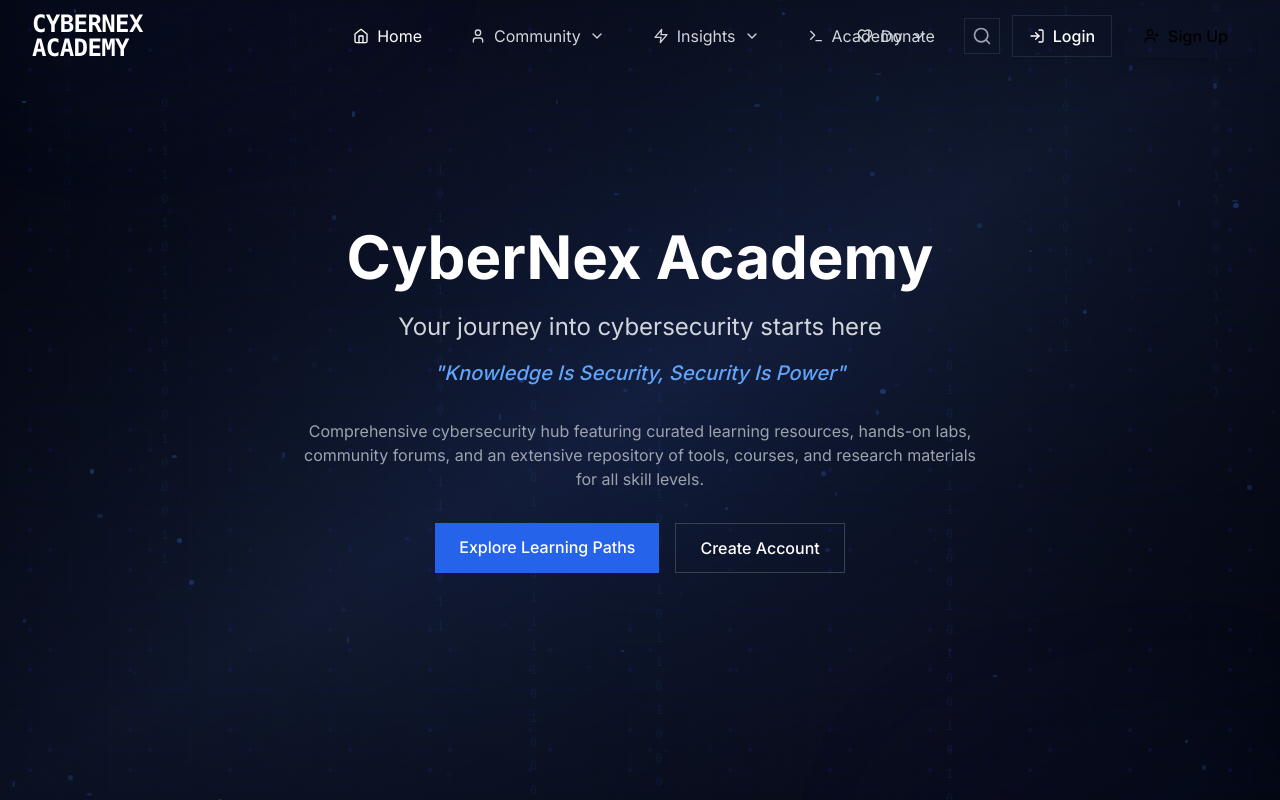
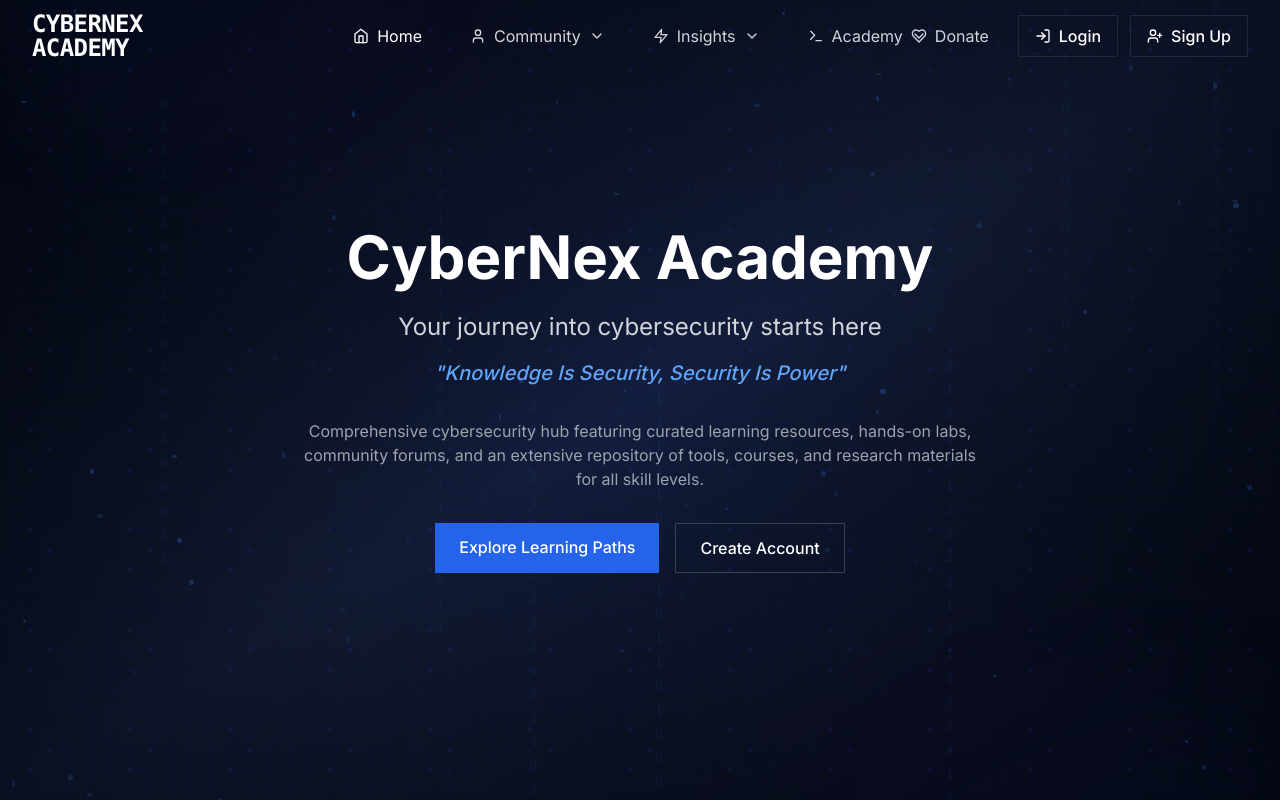
Before and after one commit to Blackpenguin46/cybernexacademy, a Next.js app: page / in a window 1280 px wide. Shown: the top 800 px of the page. Built offline with nearby package versions, Linux system fonts and the light colour scheme.

Commit message:
Fix: Enforced dynamic rendering for all pages and fixed build issues

```diff
--- a/app/components/Navbar.tsx
+++ b/app/components/Navbar.tsx
@@ -4,7 +4,7 @@ import { useState, useEffect } from 'react';
 import Link from 'next/link';
 import { usePathname } from 'next/navigation';
 import { motion, AnimatePresence } from 'framer-motion';
-import { Search, Lock, User, Menu, X, ChevronDown, Shield, Terminal, Zap, Server, Database, Code, Settings, Home, Heart, LogIn, UserPlus } from 'lucide-react';
+import { Lock, User, Menu, X, ChevronDown, Shield, Terminal, Zap, Server, Database, Code, Settings, Home, Heart, LogIn, UserPlus } from 'lucide-react';
 import { supabase } from "@/lib/supabase";
 
 export default function Navbar() {
@@ -336,11 +336,6 @@ export default function Navbar() {
               </AnimatePresence>
             </div>
 
-            <button className="text-gray-400 hover:text-neon-blue p-2 rounded-md transition-colors relative group">
-              <div className="absolute inset-0 border border-neon-blue/0 group-hover:border-neon-blue/30 rounded-md transition-colors"></div>
-              <Search className="w-5 h-5" />
-            </button>
-
             {/* Conditional navigation based on auth state */}
             {loading ? (
               <div className="w-20 h-10 bg-gray-800/50 animate-pulse rounded-md"></div>
@@ -371,9 +366,9 @@ export default function Navbar() {
                 </Link>
                 <Link
                   href="/auth/signup"
-                  className="flex items-center gap-2 text-black bg-gradient-to-r from-neon-blue to-neon-green hover:from-neon-green hover:to-neon-blue font-medium px-5 py-2.5 rounded-md transition-all duration-300 shadow-lg shadow-neon-blue/20"
+                  className="flex items-center gap-2 text-white font-medium px-4 py-2 rounded-md transition-all duration-300 border border-neon-blue hover:border-neon-blue hover:bg-neon-blue/10"
                 >
-                  <UserPlus className="w-4 h-4" />
+                  <UserPlus className="w-4 h-4 text-neon-blue" />
                   <span>Sign Up</span>
                 </Link>
               </div>
@@ -478,11 +473,11 @@ export default function Navbar() {
 
                       <Link
                         href="/auth/signup"
-                        className="flex items-center justify-center gap-2 bg-gradient-to-r from-neon-blue to-neon-green text-black font-medium px-4 py-3 rounded-md w-full hover:from-neon-green hover:to-neon-blue transition-all duration-300 shadow-lg shadow-neon-blue/20"
+                        className="flex items-center justify-center gap-2 bg-black/50 border-2 border-neon-blue text-white font-medium px-4 py-3 rounded-md w-full hover:bg-neon-blue/10 transition-colors"
                         onClick={() => setMobileMenuOpen(false)}
                       >
-                        <UserPlus className="w-5 h-5" />
-                        <span>Sign Up Free</span>
+                        <UserPlus className="w-5 h-5 text-neon-blue" />
+                        <span>Sign Up</span>
                       </Link>
                     </>
                   )}
```
